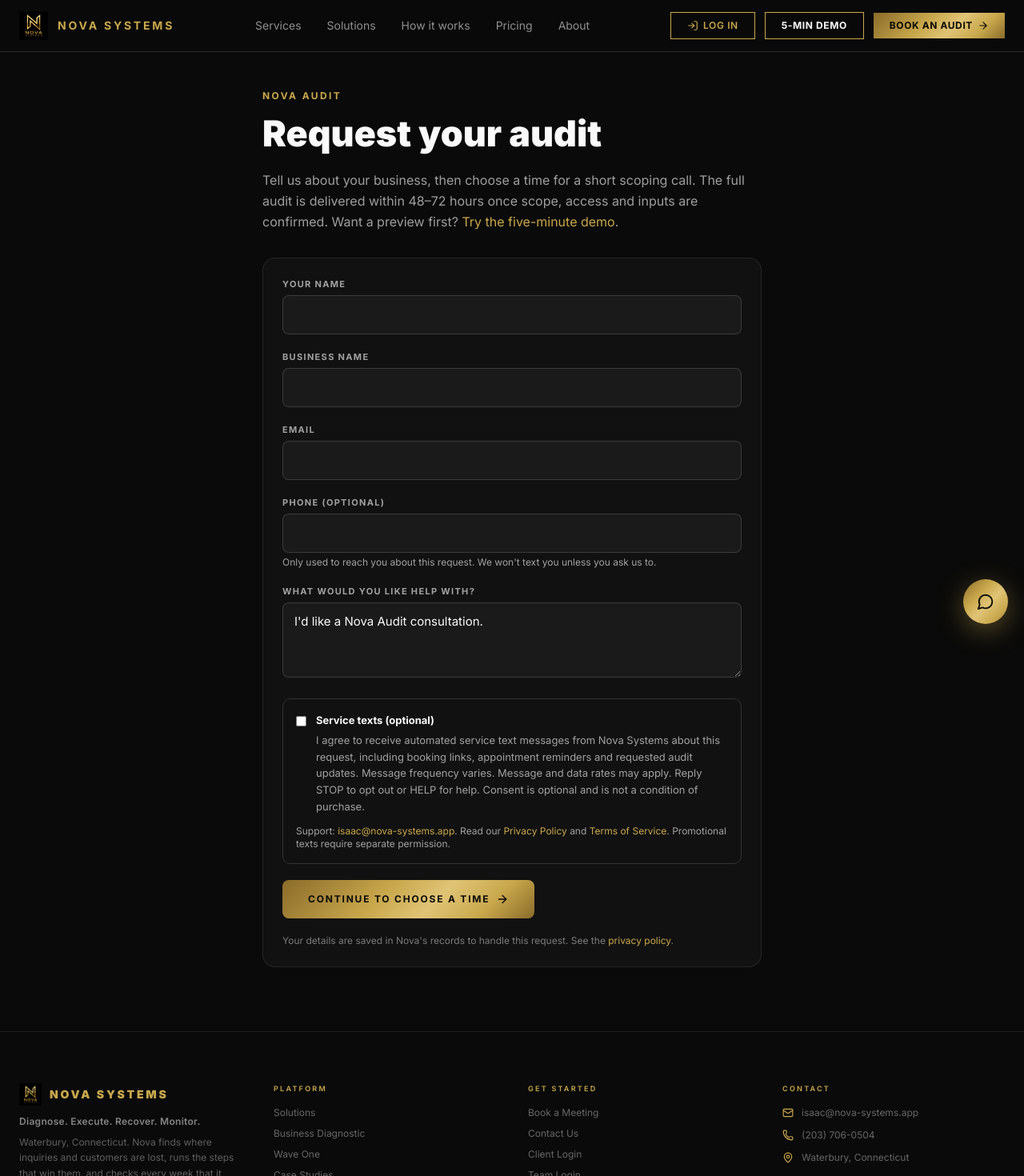
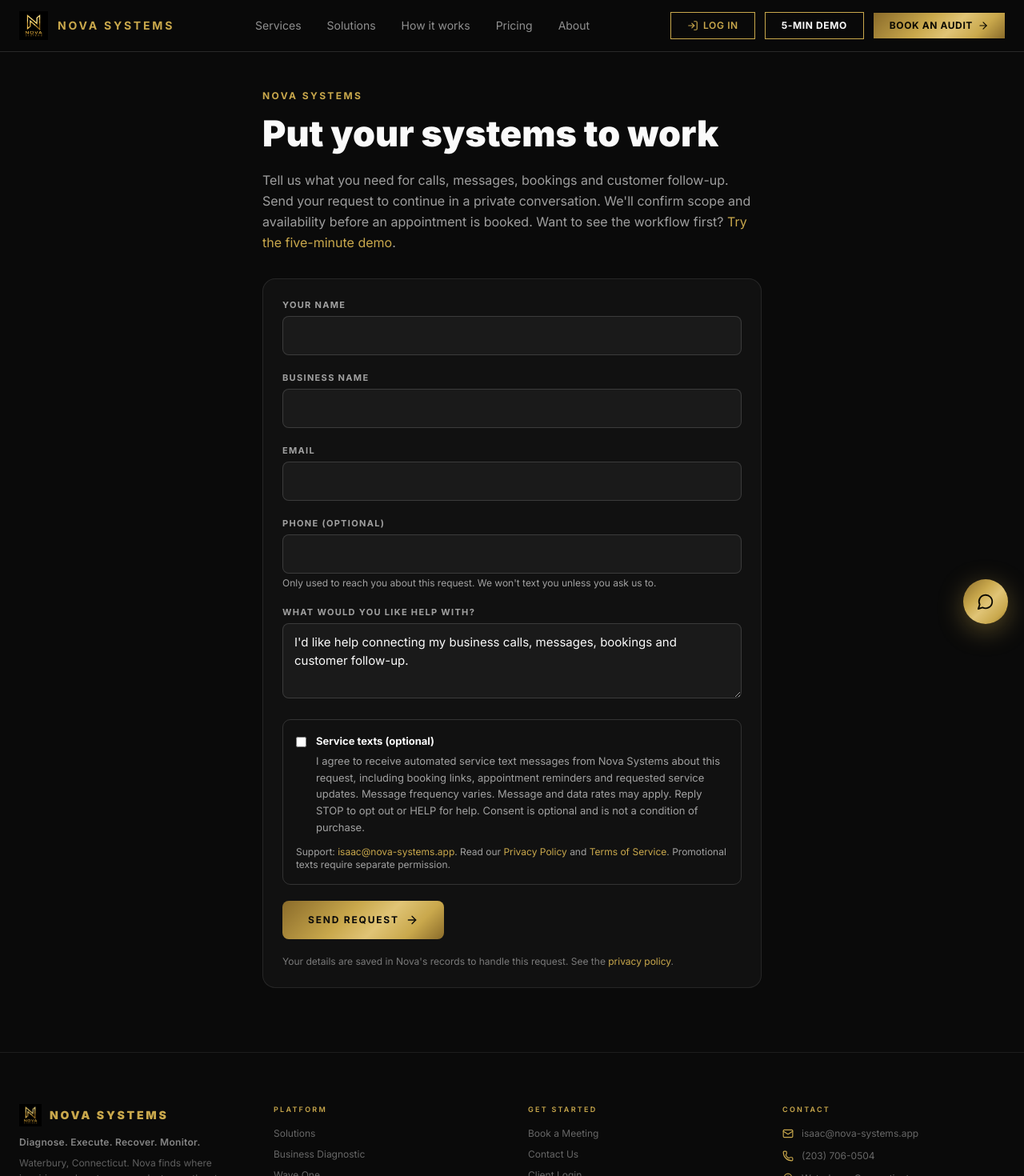
Before and after one commit to nova-systems-ct/nova-systems-copy, a React (Vite) app: page /book in a window 1280 px wide. Shown: the top 1470 px of the page at 80% size. Built offline with nearby package versions, Linux system fonts and the light colour scheme.

Commit message:
Save approved provider setup evidence and generalize systems intake

```diff
--- a/scripts/e2e_form_sms_browser_test.mjs
+++ b/scripts/e2e_form_sms_browser_test.mjs
@@ -38,7 +38,7 @@ try{
  await fill('81');
  await page.waitForTimeout(2100);
  const post1=page.waitForResponse(r=>r.request().method()==='POST'&&r.url().includes('op=web-inquiry'));
- await page.getByRole('button',{name:/Continue to choose a time/}).click();
+ await page.getByRole('button',{name:'Send request',exact:true}).click();
  const first=await post1;const firstBody=await first.json();assert.equal(first.status(),200,JSON.stringify(firstBody));assert(firstBody.next_url,JSON.stringify(firstBody));
  await page.waitForURL(/\/service\//);
  let person=(await q("select * from crm_contacts where organization_id=$1 and email='sms-browser-81@example.test'",[biz]))[0];
@@ -49,14 +49,14 @@ try{
  // Form anti-spam requires two seconds of real page residence.
  await page.waitForTimeout(2100);
  const post2=page.waitForResponse(r=>r.request().method()==='POST'&&r.url().includes('op=web-inquiry'));
- await page.getByRole('button',{name:/Continue to choose a time/}).click();
+ await page.getByRole('button',{name:'Send request',exact:true}).click();
  const second=await post2;const secondBody=await second.json();assert.equal(second.status(),200,JSON.stringify(secondBody));assert(secondBody.next_url,JSON.stringify(secondBody));
  await page.waitForURL(/\/service\//);
  person=(await q("select * from crm_contacts where organization_id=$1 and email='sms-browser-82@example.test'",[biz]))[0];
  assert.equal(person.sms_consent,false);
  conv=(await q('select * from wave1_conversations where contact_id=$1',[person.id]))[0];assert.equal(conv.channel,'form');assert(conv.customer_initiated_at);
  const proof=(await q("select payload_summary->'sms_service_opt_in' proof from wave1_source_events where organization_id=$1 and payload_summary->'sms_service_opt_in'->>'phone_e164'='+12035550182'",[biz]))[0].proof;
- assert.equal(proof.granted,true);assert.equal(proof.version,'nova-service-sms-2026-11-07');assert.equal(proof.scope,'service_request_only');assert.match(proof.disclosure,/not a condition of purchase/);
+ assert.equal(proof.granted,true);assert.equal(proof.version,'nova-service-sms-2026-11-07-v2');assert.equal(proof.scope,'service_request_only');assert.match(proof.disclosure,/not a condition of purchase/);
  assert.equal((await q("select count(*)::int n from jobs where job_type='ops_sms_turn'"))[0].n,0);
  assert.equal((await q("select count(*)::int n from wave1_messages where direction='outbound'"))[0].n,0);
  assert.deepEqual(errors,[]);
--- a/shared/smsConsent.js
+++ b/shared/smsConsent.js
@@ -1,8 +1,8 @@
 // The public form and server receipt use the same disclosure version. This is
 // permission for this service request, never permission for promotional texts.
 export const NOVA_SERVICE_SMS_POLICY = Object.freeze({
-  version: 'nova-service-sms-2026-11-07',
-  text: 'I agree to receive automated service text messages from Nova Systems about this request, including booking links, appointment reminders and requested audit updates. Message frequency varies. Message and data rates may apply. Reply STOP to opt out or HELP for help. Consent is optional and is not a condition of purchase.',
+  version: 'nova-service-sms-2026-11-07-v2',
+  text: 'I agree to receive automated service text messages from Nova Systems about this request, including booking links, appointment reminders and requested service updates. Message frequency varies. Message and data rates may apply. Reply STOP to opt out or HELP for help. Consent is optional and is not a condition of purchase.',
   source_path: '/book',
   privacy_path: '/privacy',
   terms_path: '/terms',
--- a/src/pages/Book.jsx
+++ b/src/pages/Book.jsx
@@ -16,10 +16,10 @@ const label = { display: "block", fontSize: 11, fontWeight: 700, letterSpacing:
 const newId = () => (crypto.randomUUID ? crypto.randomUUID() : `${Date.now()}-${Math.random().toString(36).slice(2)}`);
 
 export default function Book() {
-  useSEO({ title: "Request Your Nova Audit — Nova Systems", description: "Book a short call to scope your Nova Audit. Choose a time from Nova's calendar; the audit itself is delivered within 48–72 hours once scope, access and inputs are confirmed." });
+  useSEO({ title: "Talk to Nova — Nova Systems", description: "Tell Nova what your business needs for calls, messages, bookings and customer follow-up. Send a request to discuss the systems you want connected." });
   const navigate = useNavigate();
   const [params] = useSearchParams(); const campaign = (params.get("c") || "").slice(0, 12); // Demand attribution code
-  const [f, setF] = useState({ name: "", business: "", email: "", phone: "", serviceSms: false, message: "I'd like a Nova Audit consultation." });
+  const [f, setF] = useState({ name: "", business: "", email: "", phone: "", serviceSms: false, message: "I'd like help connecting my business calls, messages, bookings and customer follow-up." });
   const [renderedAt] = useState(Date.now()); const submissionId = useMemo(newId, []);
   const [busy, setBusy] = useState(false); const [error, setError] = useState(null); const [done, setDone] = useState(null);
   const set = (k) => (e) => setF({ ...f, [k]: e.target.value });
@@ -37,11 +37,11 @@ export default function Book() {
     <div className="min-h-screen" style={{ background: BLACK, color: WHITE }}>
       <Navbar />
       <main className="max-w-2xl mx-auto px-4 sm:px-6 pt-28 pb-20">
-        <p className="text-xs font-bold tracking-[0.2em] uppercase mb-3" style={{ color: GOLD }}>Nova Audit</p>
-        <h1 className="font-black leading-tight mb-4" style={{ fontSize: "clamp(1.9rem, 5vw, 2.8rem)" }}>Request your audit</h1>
-        <p className="text-base leading-relaxed mb-8" style={{ color: muted }}>Tell us about your business, then choose a time for a short scoping call. The full audit is delivered within 48–72 hours once scope, access and inputs are confirmed. Want a preview first? <Link to="/demo" style={{ color: GOLD }}>Try the five-minute demo</Link>.</p>
+        <p className="text-xs font-bold tracking-[0.2em] uppercase mb-3" style={{ color: GOLD }}>Nova Systems</p>
+        <h1 className="font-black leading-tight mb-4" style={{ fontSize: "clamp(1.9rem, 5vw, 2.8rem)" }}>Put your systems to work</h1>
+        <p className="text-base leading-relaxed mb-8" style={{ color: muted }}>Tell us what you need for calls, messages, bookings and customer follow-up. Send your request to continue in a private conversation. We'll confirm scope and availability before an appointment is booked. Want to see the workflow first? <Link to="/demo" style={{ color: GOLD }}>Try the five-minute demo</Link>.</p>
         {done ? <p role="status" className="text-base">{done}</p> : (
-          <form onSubmit={submit} noValidate className="space-y-5" style={{ background: "rgba(250,250,250,0.03)", border: "1px solid rgba(250,250,250,0.09)", borderRadius: 16, padding: 24 }} aria-label="Request your audit">
+          <form onSubmit={submit} noValidate className="space-y-5" style={{ background: "rgba(250,250,250,0.03)", border: "1px solid rgba(250,250,250,0.09)", borderRadius: 16, padding: 24 }} aria-label="Request help with your systems">
             <div><label style={label} htmlFor="b-name">Your name</label><input id="b-name" autoComplete="name" required value={f.name} onChange={set("name")} style={input} /></div>
             <div><label style={label} htmlFor="b-biz">Business name</label><input id="b-biz" autoComplete="organization" value={f.business} onChange={set("business")} style={input} /></div>
             <div><label style={label} htmlFor="b-email">Email</label><input id="b-email" type="email" autoComplete="email" required value={f.email} onChange={set("email")} style={input} /></div>
@@ -57,7 +57,7 @@ export default function Book() {
             <input type="text" tabIndex={-1} autoComplete="off" aria-hidden="true" value={f.hp || ""} onChange={set("hp")} style={{ position: "absolute", left: -9999, width: 1, height: 1, opacity: 0 }} />
             {error && <p role="alert" className="text-sm" style={{ color: "#E8B04B" }}>{error} If it keeps failing, email <a href="mailto:isaac@nova-systems.app" style={{ color: GOLD }}>isaac@nova-systems.app</a>.</p>}
             <button type="submit" disabled={busy} className="w-full sm:w-auto inline-flex items-center justify-center gap-2 px-8 py-4 text-xs font-bold tracking-[0.15em] uppercase rounded-lg" style={{ background: GOLD_GRADIENT, color: BLACK, opacity: busy ? 0.6 : 1 }}>
-              {busy ? <><Loader2 className="w-4 h-4 animate-spin" /> Sending…</> : <>Continue to choose a time <ArrowRight className="w-4 h-4" /></>}
+              {busy ? <><Loader2 className="w-4 h-4 animate-spin" /> Sending…</> : <>Send request <ArrowRight className="w-4 h-4" /></>}
             </button>
             <p className="text-xs" style={{ color: "rgba(250,250,250,0.45)" }}>Your details are saved in Nova's records to handle this request. See the <Link to="/privacy" style={{ color: GOLD }}>privacy policy</Link>.</p>
           </form>
--- a/src/pages/Privacy.jsx
+++ b/src/pages/Privacy.jsx
@@ -4,7 +4,7 @@ import LegalPageLayout from "@/components/LegalPageLayout";
 const SECTIONS = [
   {
     "heading": "Service-text permission",
-    "body": "The optional service-text checkbox on our booking form covers automated messages about that request, such as booking links, appointment reminders and requested audit updates. We record the selected choice, phone number, disclosure version and text, source and time. Leaving it unchecked does not prevent a request or purchase. It does not grant promotional-text permission. Mobile numbers and SMS opt-in data are not shared with third parties or affiliates for their marketing or promotional purposes; messaging providers may process them only to deliver the authorized service. Reply STOP to opt out or HELP for help, or contact isaac@nova-systems.app."
+    "body": "The optional service-text checkbox on our booking form covers automated messages about that request, such as booking links, appointment reminders and requested service updates. We record the selected choice, phone number, disclosure version and text, source and time. Leaving it unchecked does not prevent a request or purchase. It does not grant promotional-text permission. Mobile numbers and SMS opt-in data are not shared with third parties or affiliates for their marketing or promotional purposes; messaging providers may process them only to deliver the authorized service. Reply STOP to opt out or HELP for help, or contact isaac@nova-systems.app."
   },
   {
     "heading": "1. Information we collect",
--- a/src/pages/Terms.jsx
+++ b/src/pages/Terms.jsx
@@ -4,7 +4,7 @@ import LegalPageLayout from "@/components/LegalPageLayout";
 const SECTIONS = [
   {
     "heading": "Optional service texts",
-    "body": "If you select the separate service-text checkbox on the booking form, Nova Systems may send automated booking links, appointment reminders and requested audit updates about that request. Message frequency varies. Message and data rates may apply. Consent is optional, is not a condition of purchase and does not include promotional texts. Reply STOP to opt out or HELP for help. For support, email isaac@nova-systems.app or call (203) 706-0504. Carriers are not liable for delayed or undelivered messages. Read the Privacy Policy for how mobile information and opt-in records are handled."
+    "body": "If you select the separate service-text checkbox on the booking form, Nova Systems may send automated booking links, appointment reminders and requested service updates about that request. Message frequency varies. Message and data rates may apply. Consent is optional, is not a condition of purchase and does not include promotional texts. Reply STOP to opt out or HELP for help. For support, email isaac@nova-systems.app or call (203) 706-0504. Carriers are not liable for delayed or undelivered messages. Read the Privacy Policy for how mobile information and opt-in records are handled."
   },
   {
     "heading": "1. Services and agreed scope",
```
Also changed, not shown: 4 other files (tests, documents, lock files or other folders).
